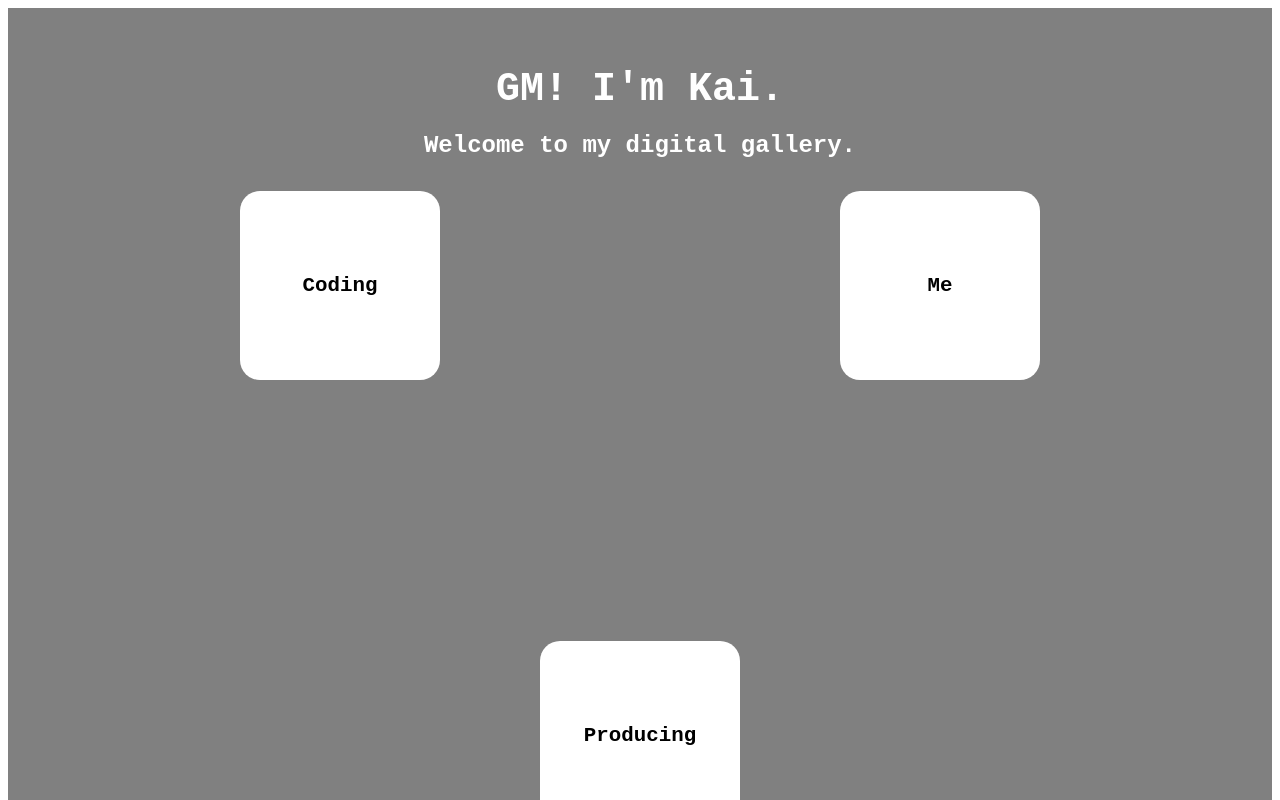
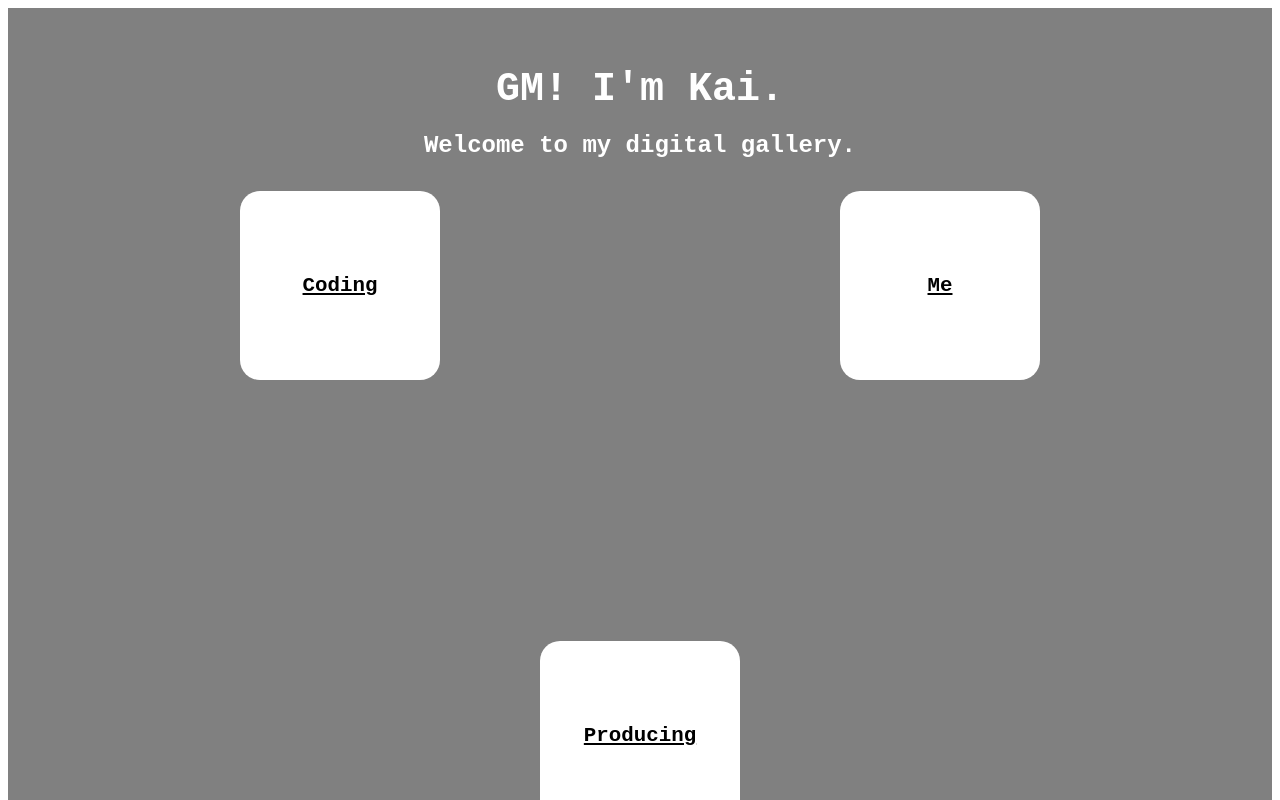
Before and after one commit to KXX-Hub/kxx-profile, a React (Create React App) app: page / in a window 1280 px wide. Shown: the top 800 px of the page. Built offline with nearby package versions, Linux system fonts and the light colour scheme.

Commit message:
Update - add three new pages

```diff
--- a/src/App.js
+++ b/src/App.js
@@ -1,11 +1,46 @@
 import React from 'react';
-import MainPage from './MainPage';
+import { BrowserRouter as Router, Route, Routes } from 'react-router-dom';
+import MainPage from './MainPage'; // Import your MainPage component
+
+// Page components for each section
+const CodingPage = () => {
+  return (
+    <div>
+      <h1>Coding Projects</h1>
+      <p>Details about your coding projects...</p>
+    </div>
+  );
+};
+
+const MePage = () => {
+  return (
+    <div>
+      <h1>About Me</h1>
+      <p>Details about you...</p>
+    </div>
+  );
+};
+
+const ProducingPage = () => {
+  return (
+    <div>
+      <h1>Music Production</h1>
+      <p>Details about your music production...</p>
+    </div>
+  );
+};
 
 function App() {
   return (
-    <div className="App">
-      <MainPage />
-    </div>
+    <Router>
+      <Routes>
+        {/* Define the routes */}
+        <Route path="/" element={<MainPage />} />
+        <Route path="/coding" element={<CodingPage />} />
+        <Route path="/me" element={<MePage />} />
+        <Route path="/producing" element={<ProducingPage />} />
+      </Routes>
+    </Router>
   );
 }
 
--- a/src/MainPage.js
+++ b/src/MainPage.js
@@ -1,4 +1,5 @@
 import React, { useState, useEffect, useRef } from 'react';
+import { Link } from 'react-router-dom';  // Import Link from react-router-dom
 import './MainPage.css';
 
 // TypewriterEffect Component
@@ -7,51 +8,44 @@ const TypewriterEffect = ({ content }) => {
   const contentRef = useRef(content || ''); // 預設為空字串
 
   useEffect(() => {
-    // 如果 content 無效或不是字串，直接返回空
     if (!content || typeof content !== 'string') {
       setDisplayedContent('');
       return;
     }
 
     contentRef.current = content;
-    setDisplayedContent(''); // 每次重新開始打字效果
+    setDisplayedContent('');
     let index = 0;
     let timeoutId;
 
     const typeNextChar = () => {
-      // 確保每個字元有效，避免拼接 undefined 或其他異常值
       const nextChar = contentRef.current[index];
       if (index < contentRef.current.length && typeof nextChar === 'string') {
         setDisplayedContent((prev) => prev + nextChar);
         index++;
-        timeoutId = setTimeout(typeNextChar, 20); // 控制打字速度
+        timeoutId = setTimeout(typeNextChar, 20);
       }
     };
 
     typeNextChar();
 
     return () => {
-      clearTimeout(timeoutId); // 清除計時器
+      clearTimeout(timeoutId);
     };
   }, [content]);
 
   return <pre className="project-text">{displayedContent}</pre>;
 };
 
-
 // Box Component
-const Box = ({ title, content }) => {
+const Box = ({ title, content, path }) => {
   const [isHovered, setIsHovered] = useState(false);
 
   return (
     <div className="box-wrapper">
-      <div
-        className="box"
-        onMouseEnter={() => setIsHovered(true)}
-        onMouseLeave={() => setIsHovered(false)}
-      >
+      <Link to={path} className="box" onMouseEnter={() => setIsHovered(true)} onMouseLeave={() => setIsHovered(false)}>
         <h3 className="box-title">{title}</h3>
-      </div>
+      </Link>
       <div className={`content-box ${isHovered ? 'visible' : ''}`}>
         {isHovered && content && <TypewriterEffect key={title} content={content} />}
       </div>
@@ -61,11 +55,8 @@ const Box = ({ title, content }) => {
 
 // MainPage Component
 const MainPage = () => {
-  const [currentPage, setCurrentPage] = useState(null);
-
-  // Content for each box
   const codingContent = `
-     Projects:
+    Projects:
     - Remote Telemedicine consult system
     - Ethereum wallet tracker
     - Zimbra auto mail bot
@@ -75,50 +66,19 @@ const MainPage = () => {
     - Solidity & smart contract`;
 
   const meContent = `
-     About Me:
+    About Me:
     - Software Developer
     - Cybersecurity Engineer Intern
     - IEEE author`;
 
   const producingContent = `
-     Production:
+    Production:
     - Music Album: KXX | XXXXXX
     - Total Song : 3
-     Experience : 5 years:
+    Experience : 5 years:
     - Music Producer
     - Piano Teachers
     - Composer`;
-
-  const renderPage = () => {
-    switch (currentPage) {
-      case 'Coding':
-      case 'Me':
-      case 'Producing':
-        return (
-          <div>
-            <button className="back-button" onClick={() => setCurrentPage(null)}>Back</button>
-            <div className="box-container">
-              <Box
-                title={currentPage}
-                content={
-                  currentPage === 'Coding' ? codingContent :
-                    currentPage === 'Me' ? meContent :
-                      producingContent
-                }
-              />
-            </div>
-          </div>
-        );
-      default:
-        return (
-          <div className="box-container">
-            <Box title="Coding" content={codingContent} />
-            <Box title="Me" content={meContent} />
-            <Box title="Producing" content={producingContent} />
-          </div>
-        );
-    }
-  };
 
   return (
     <div className="main-page">
@@ -127,7 +87,11 @@ const MainPage = () => {
         <h2 className="subtitle">Welcome to my digital gallery.</h2>
       </header>
       <main>
-        {renderPage()}
+        <div className="box-container">
+          <Box title="Coding" content={codingContent} path="/coding" />
+          <Box title="Me" content={meContent} path="/me" />
+          <Box title="Producing" content={producingContent} path="/producing" />
+        </div>
       </main>
     </div>
   );
```
Also changed, not shown: src/CodingPage.js (added), src/MePage.js (added), src/ProducingPage.js (added).
